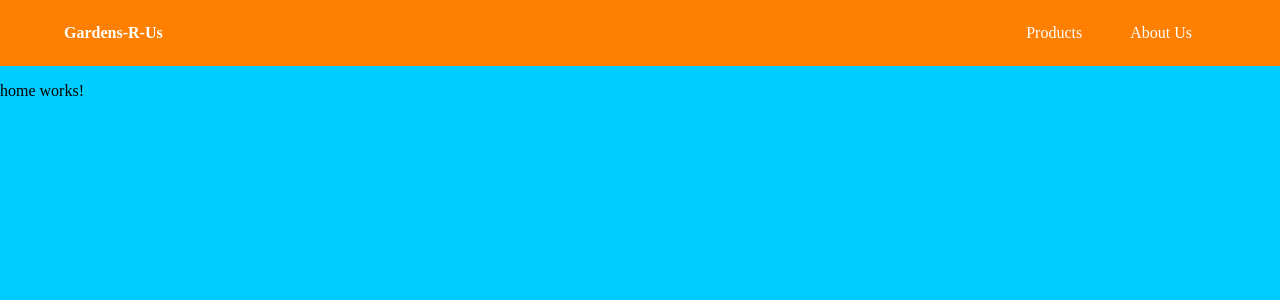
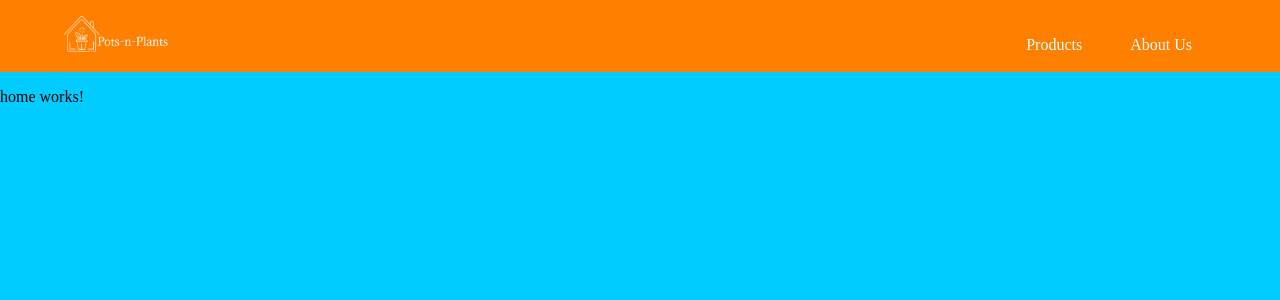
Before and after one commit to austinmscholl/gardenClient, an Angular app: page / in a window 1280 px wide. Shown: the top 300 px of the page. Built offline with nearby package versions, Linux system fonts and the light colour scheme.

Commit message:
new logo

```diff
--- a/src/app/nav/nav.component.html
+++ b/src/app/nav/nav.component.html
@@ -1,6 +1,6 @@
 <header>
   <div class='container'>
-    <a routerLink='/' class='logo'>Gardens-R-Us</a>
+    <a routerLink='/' class='logo'><img src='../../assets/garden.png'/></a>
       <nav>
         <ul>
           <li><a routerLink='products'>Products</a></li>
--- a/src/app/nav/nav.component.scss
+++ b/src/app/nav/nav.component.scss
@@ -2,12 +2,16 @@
     width:90%;
     display: grid;
     grid-template-columns: 30% auto;
-    padding:1.5em;
+    padding:1em;
     margin:0 auto;
 }
 
 header{
     background: #FF7F00;
+
+    img{
+        width:30%;
+    }
 
     .logo{
         font-weight: bold;
@@ -20,7 +24,7 @@ header{
 
         ul{
             list-style-type:none;
-            margin:0; padding: 0;
+            margin:20px 0 0 0; padding: 0;
 
             li{
                 float:left;
```
Also changed, not shown: src/assets/garden.png (added).
